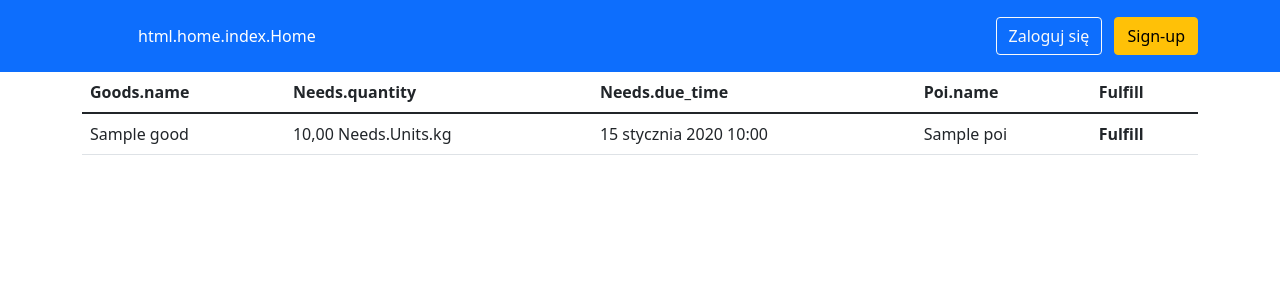
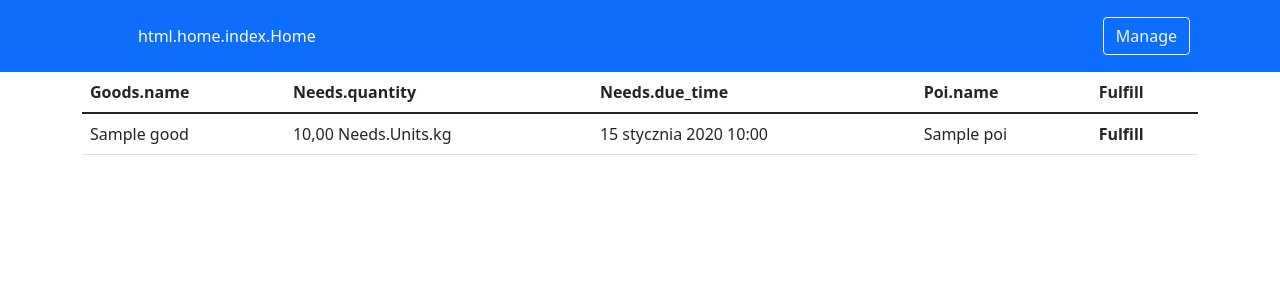
Before and after one commit to bartmanos/sfn, a Django app: page / in a window 1280 px wide. Shown: the top 300 px of the page. Run offline with Django 4.2, Linux system fonts and the light colour scheme; a user stored in the database is signed in; tables that the repository leaves empty hold one stand-in row (values such as "Sample post"); parts of the project's set-up code (start-up, migrations or seed data) failed here and were passed over.

Commit message:
#8 logging in for regular users

```diff
--- a/src/sfn/settings.py
+++ b/src/sfn/settings.py
@@ -27,7 +27,7 @@ SECRET_KEY = 'django-insecure-47l9op@!(34qjxz!4)4(ot2(7z0fx%@9g83ro0yadkk3-8%!il
 # SECURITY WARNING: don't run with debug turned on in production!
 DEBUG = True
 
-ALLOWED_HOSTS = []
+ALLOWED_HOSTS = ["sfn-project.org", "127.0.0.1"]
 
 
 # Application definition
@@ -149,7 +149,7 @@ AUTHENTICATION_BACKENDS = (
 )
 
 
-SOCIAL_AUTH_LOGIN_REDIRECT_URL = '/admin/'
+SOCIAL_AUTH_LOGIN_REDIRECT_URL = '/'
 # SOCIAL_AUTH_LOGIN_URL = '/admin/'
 
 SOCIAL_AUTH_FACEBOOK_KEY = '...'  # App ID
--- a/src/templates/admin/login.html
+++ b/src/templates/admin/login.html
@@ -64,7 +64,7 @@
     <br><br><br><hr><br><br>
     <a href="{% url "social:begin" "google-oauth2" %}">Login with Google</a>
     <br><br>
-    <a href="{% url "social:begin" "facebook" %}">Login with Facebook</a>
+    <!-- <a href="{% url "social:begin" "facebook" %}">Login with Facebook</a> -->
   </div>
 </form>
 
--- a/src/templates/core/needs_list.html
+++ b/src/templates/core/needs_list.html
@@ -37,8 +37,8 @@
 
 
         <div class="text-end">
-          <button type="button" class="btn btn-outline-light me-2">{% translate "Log in" %}</button>
-          <button type="button" class="btn btn-warning">{% translate "Sign-up" %}</button>
+          {% if user.is_anonymous %}<a href="/admin/" role="button" class="btn btn-warning">{% translate "Log in" %}</a>{% endif %}
+          {% if user.is_staff %}<a href="/admin/" role="button" class="btn btn-outline-light me-2">{% translate "Manage" %}</a>{% endif %}
         </div>
       </div>
     </div>
```
